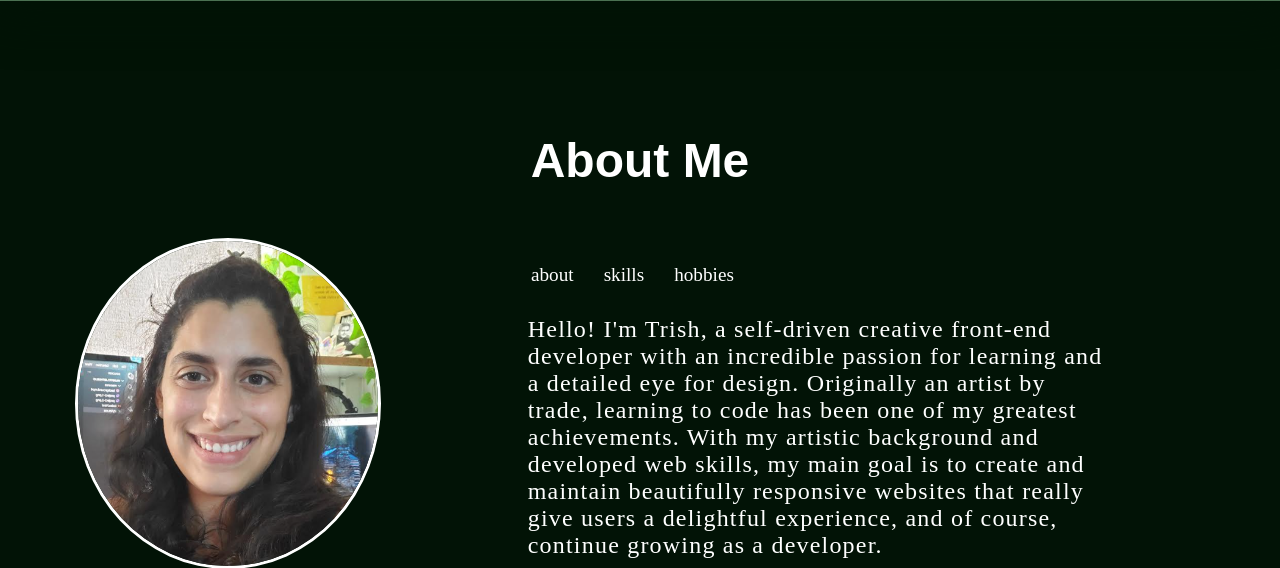
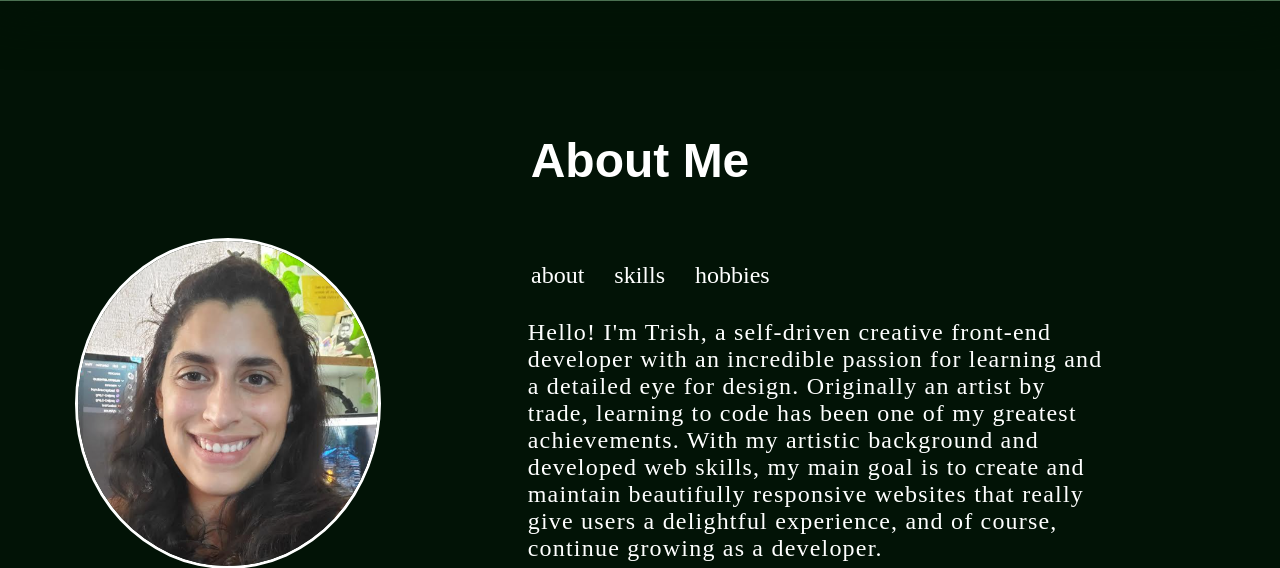
Before and after one commit to vilodye1/vilodye1.github.io, a PHP site: page / in a window 1280 px wide. Shown: the part 838-1406 px from the top of the page. Run offline with PHP 8.4, Linux system fonts and the light colour scheme; some libraries are stand-ins or nearby versions; some web fonts are replaced.

Commit message:
Update styles.css

```diff
--- a/styles.css
+++ b/styles.css
@@ -159,7 +159,7 @@ margin-bottom: 30px;
 
 .about-nav li {
     list-style-type: none;
-    font-size: 1.2em;
+    font-size: 1.5em;
 }
 
 /* Projects Section */
```
